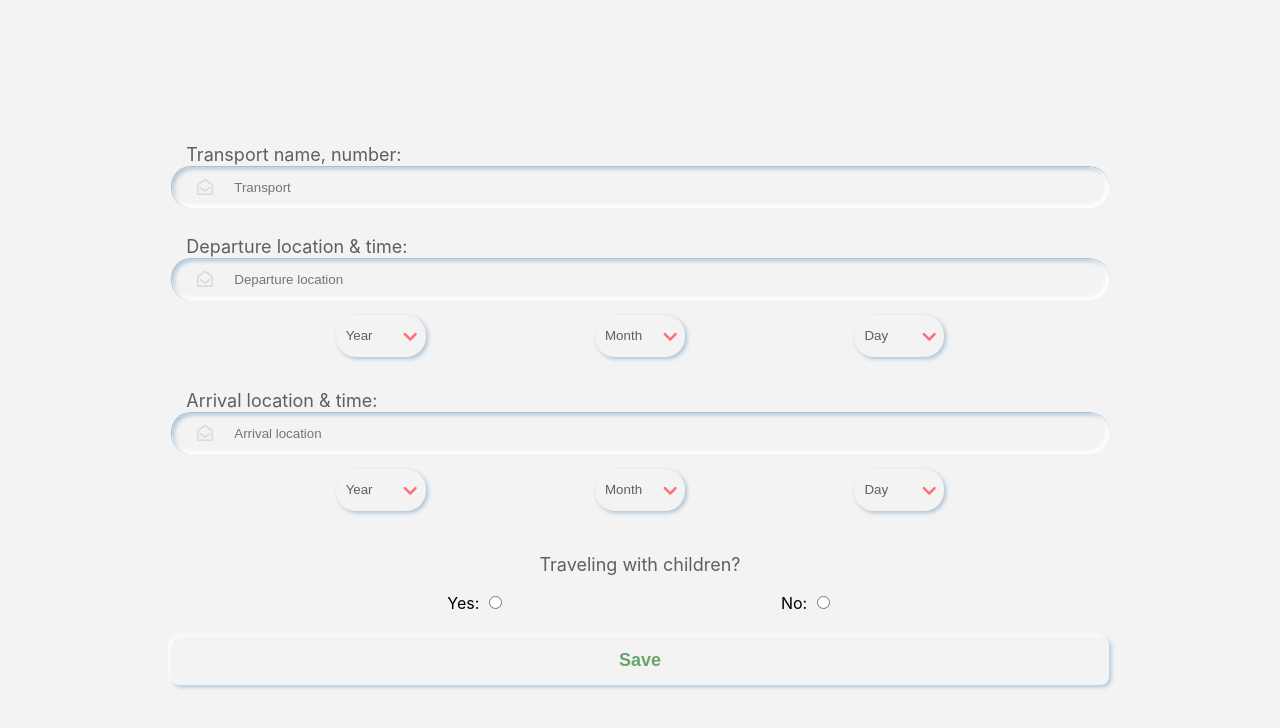
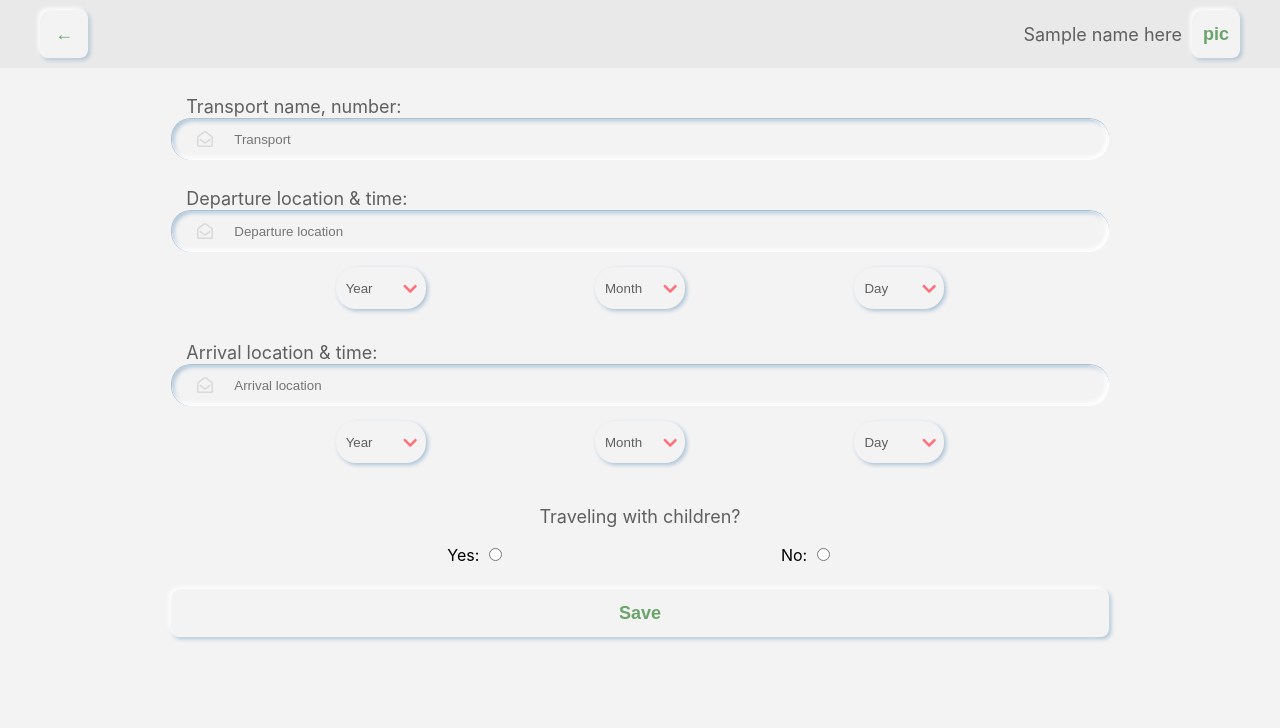
Before and after one commit to Chrys-code/Dissertation, a Next.js app: page /form in a window 1280 px wide. Shown: the top 728 px of the page. Built offline with nearby package versions, Linux system fonts and the light colour scheme.

Commit message:
navbar UI

```diff
--- /dev/null
+++ b/pages/components/navbar.tsx
@@ -0,0 +1,27 @@
+import React, { FC, useEffect, useState } from "react";
+import { GetServerSideProps } from 'next';
+import Link from "next/link";
+import Head from 'next/head';
+import style from "../../styles/navbar.module.scss";
+
+interface Props { }
+
+const Nav: FC<Props> = ({ }) => {
+
+    return (
+        <div className={style.container} >
+            <button className={style.btn} type="submit">
+                ←
+            </button>
+
+            <div className={style.profile}>
+                <p id={style.profile_name} >Sample name here</p>
+                <button className={style.btn} type="submit">
+                    pic
+            </button>
+            </div>
+        </div>
+    )
+}
+
+export default Nav
--- a/pages/form/index.tsx
+++ b/pages/form/index.tsx
@@ -3,13 +3,20 @@ import { GetServerSideProps } from 'next';
 import Link from "next/link";
 import Head from 'next/head';
 import style from "../../styles/form_style.module.scss";
+import Nav from "../components/navbar"
 
 interface Props { }
 
 const Form: FC<Props> = ({ }) => {
 
     return (
+        <>
+            <div className={style.navbar}>
+                <Nav />
+            </div>
             <div className={style.container}>
+
+
                 <form>
                     <div className={style.input_field}>
                         <label htmlFor="transport"><p>Transport name, number:</p></label>
@@ -77,6 +84,7 @@ const Form: FC<Props> = ({ }) => {
                     <button className={style.btn}>Save</button>
                 </form>
             </div>
+        </>
     )
 }
 
--- a/styles/form_style.module.scss
+++ b/styles/form_style.module.scss
@@ -1,17 +1,21 @@
 @import "./lib/components/inputfield.scss";
 @import "./lib/components/button.scss";
-@import "./lib//components//dropdown.scss";
+@import "./lib//components/dropdown.scss";
 @import "./lib/palette.scss";
 
+.navbar {
+    position: fixed;
+    width: 100%;
+    z-index: 100;
+}
 .container {
     position: relative;
     display: flex;
     flex-direction: column;
     align-items: center;
     text-align: center;
-    justify-content: center;
     width: 100%;
-    padding: 0px 15px 0px 15px;
+    padding: 68px 15px 0px 15px;
     height: 100vh;
     // Logo
     @include button(105px, 170px, $background, $Green,  $shadowDark, $shadowLight);
--- /dev/null
+++ b/styles/index_style.module.scss
@@ -0,0 +1,20 @@
+@import "./lib/components/inputfield.scss";
+@import "./lib/components/button.scss";
+@import "./lib//components/dropdown.scss";
+@import "./lib/palette.scss";
+
+.navbar {
+    position: fixed;
+    width: 100%;
+    z-index: 100;
+}
+.container {
+    position: relative;
+    display: flex;
+    flex-direction: column;
+    align-items: center;
+    text-align: center;
+    width: 100%;
+    padding: 68px 15px 0px 15px;
+    height: 100vh;
+}
--- a/styles/lib/components/button.scss
+++ b/styles/lib/components/button.scss
@@ -27,6 +27,7 @@
           bottom: 0;
           border-radius: 10px;
           box-shadow: -2px -2px 4px $shadowColorLight;
+          pointer-events: none;
         }
 
         &:focus {
@@ -37,6 +38,7 @@
         &:focus:after {
             content: "";
             box-shadow: -1px -1px 2px $White;
+            pointer-events: none;
           }
     }
 
--- a/styles/lib/palette.scss
+++ b/styles/lib/palette.scss
@@ -2,6 +2,7 @@
 // COLOR PALETTE
 //////////////////
 $background: #F3F3F4;
+$navbackground: #e9e9e9;
 
 //////////////////
 // Drop Shadow
--- /dev/null
+++ b/styles/navbar.module.scss
@@ -0,0 +1,25 @@
+@import "./lib/components/button.scss";
+@import "./lib/palette.scss";
+
+.container {
+    display: flex;
+    padding: 0px 40px 0px 40px;
+    flex-direction: row;
+    justify-content: space-between;
+    align-items: center;
+    max-height: 68px;
+    background: $navbackground;
+    @include button(48px, 48px, $background, $Green,  $shadowDark, $shadowLight){
+        .btn {
+            transform: translateY(-25%);
+        }
+    };
+    .profile {
+        display: flex;
+        flex-direction: row;
+        align-items: center;
+        #profile_name {
+            margin-right: 10px;
+        }
+    }
+}
```
Also changed, not shown: pages/index.tsx (+10 -4 lines). Lines whose indentation alone changed are shown as unchanged.
